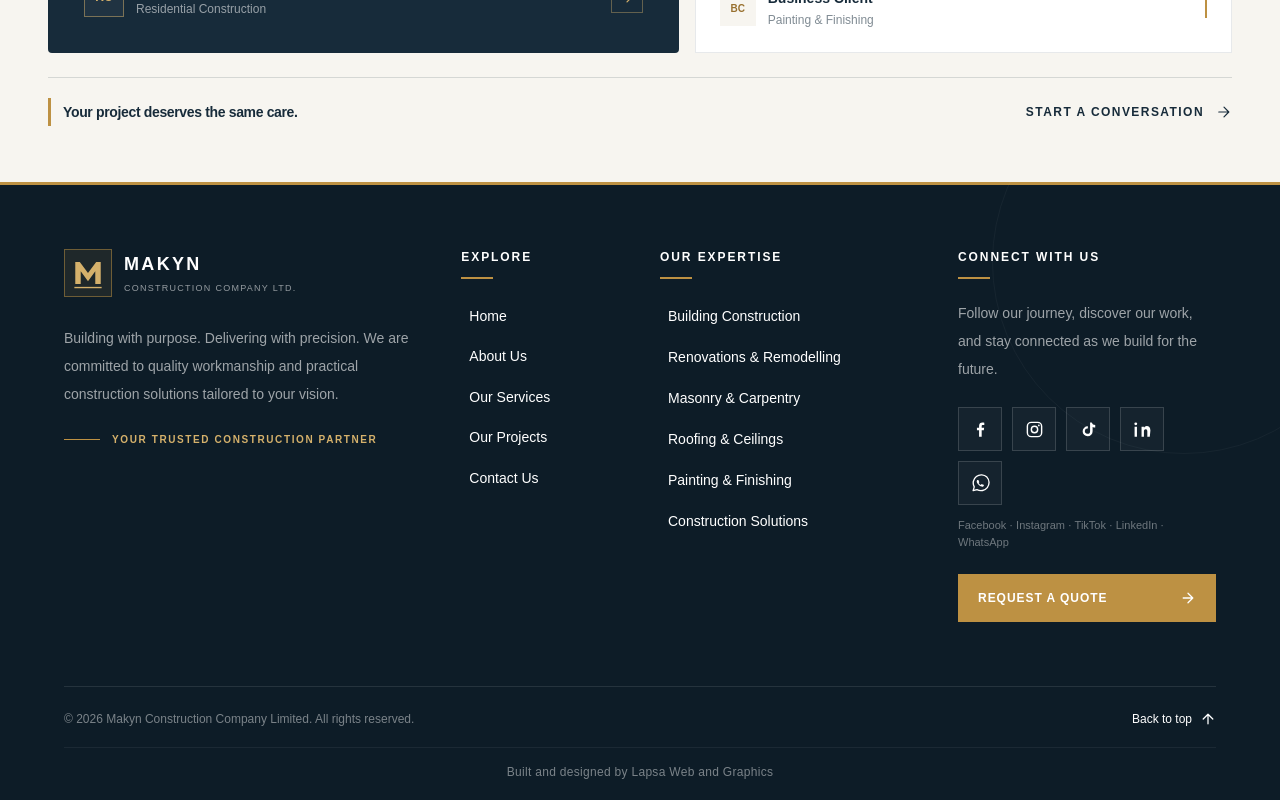
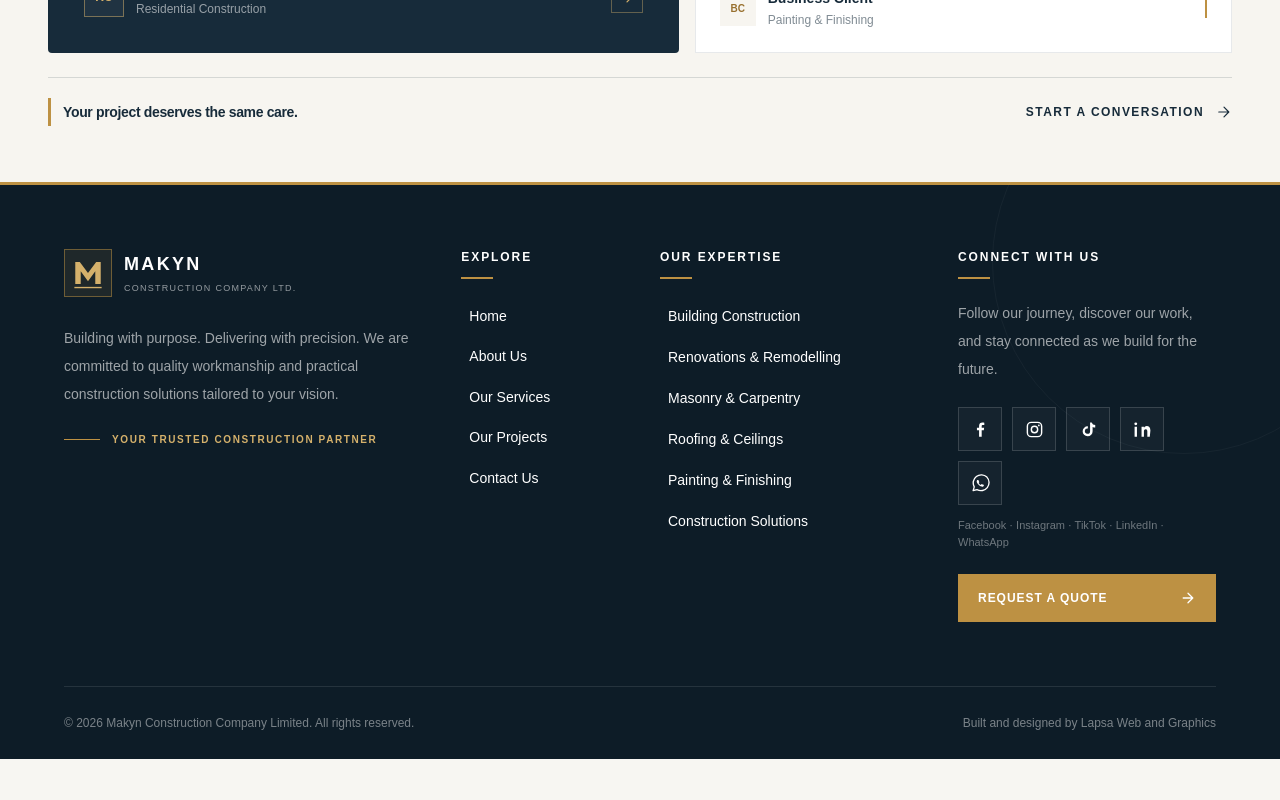
Before and after one commit to Seifuddin/makyn, a Next.js app: page / in a window 1280 px wide. Shown: the part 7561-8361 px from the top of the page. After the commit the page ends 8320 px from the top, so only its background shows below. Built offline with nearby package versions, Linux system fonts and the light colour scheme.

Commit message:
removed the back to top and replaced with built by lapsa

```diff
--- a/components/layout/footer.tsx
+++ b/components/layout/footer.tsx
@@ -262,37 +262,12 @@ export default function Footer() {
 
 
         {/* Copyright and designer credit */}
-        <div className="border-t border-white/10 py-5">
-          <div className="flex flex-col gap-3 sm:flex-row sm:items-center sm:justify-between">
+        <div className="flex flex-col gap-3 border-t border-white/10 py-6 sm:flex-row sm: items-center sm:justify-between">
           <p className="text-xs leading-6 text-white/45">
             © 2026 Makyn Construction Company Limited. All rights reserved.
           </p>
 
-            <a
-              href="/"
-              className="group inline-flex w-fit items-center gap-2 text-xs text-white/60 transition-colors hover:text-[#d5b16b]"
-            >
-              Back to top
-              <svg
-                viewBox="0 0 20 20"
-                fill="none"
-                className="h-4 w-4 transition-transform group-hover:-translate-y-1"
-                aria-hidden="true"
-              >
-                <path
-                  d="M10 16V4M4 10L10 4L16 10"
-                  stroke="currentColor"
-                  strokeWidth="1.6"
-                  strokeLinecap="round"
-                  strokeLinejoin="round"
-                />
-              </svg>
-            </a>
-          </div>
-
-          {/* Website designer credit */}
-          <div className="mt-4 border-t border-white/[0.06] pt-4 text-center">
-            <p className="text-[11px] tracking-wide text-white/45 sm:text-xs">
+          <p className="text-xs text-white/45">
             Built and designed by{" "}
             <a
               href="https://lapsa.vercel.app"
@@ -304,7 +279,7 @@ export default function Footer() {
             </a>
           </p>
         </div>
-        </div>
+
       </div>
     </footer>
   );
```
Lines whose indentation alone changed are shown as unchanged.
